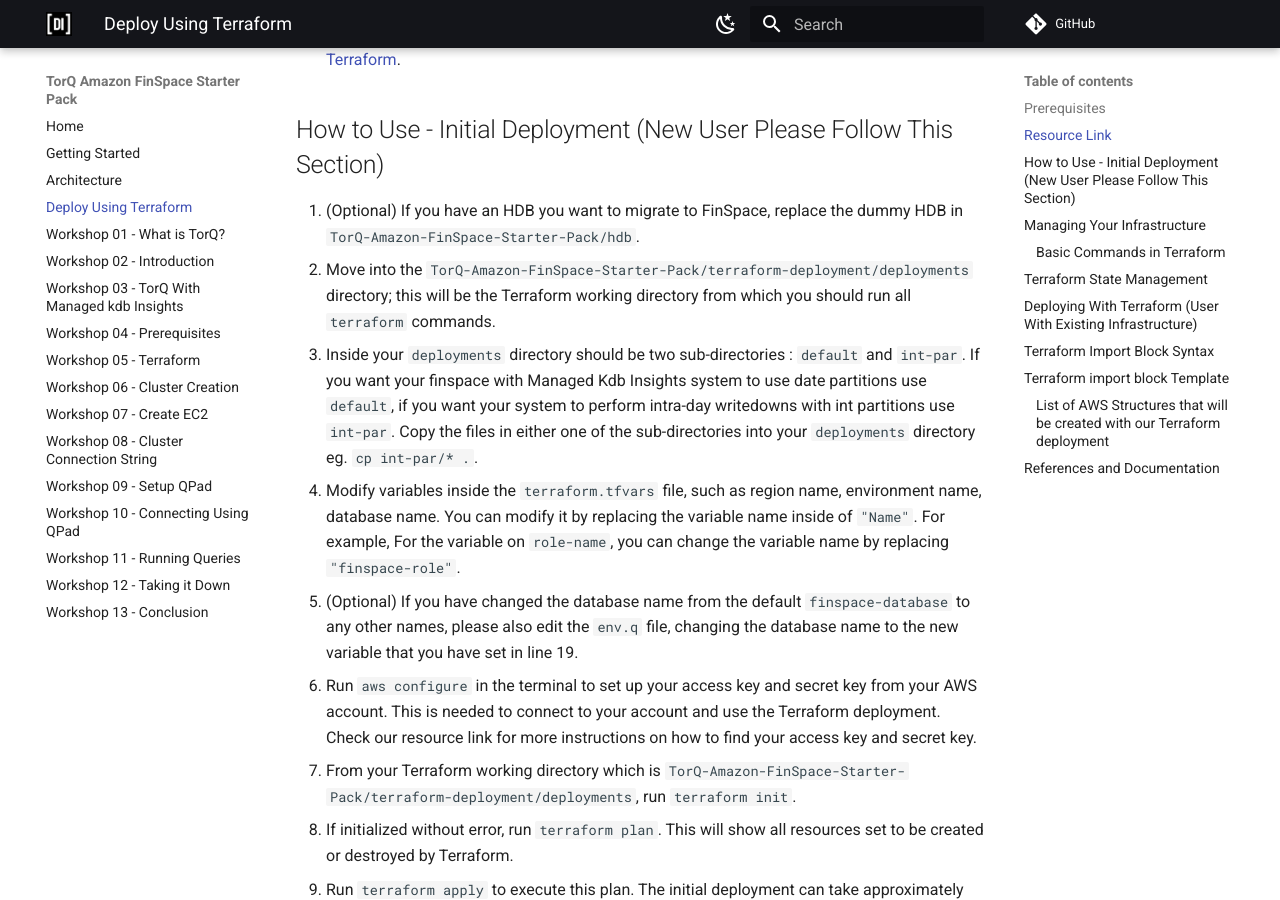
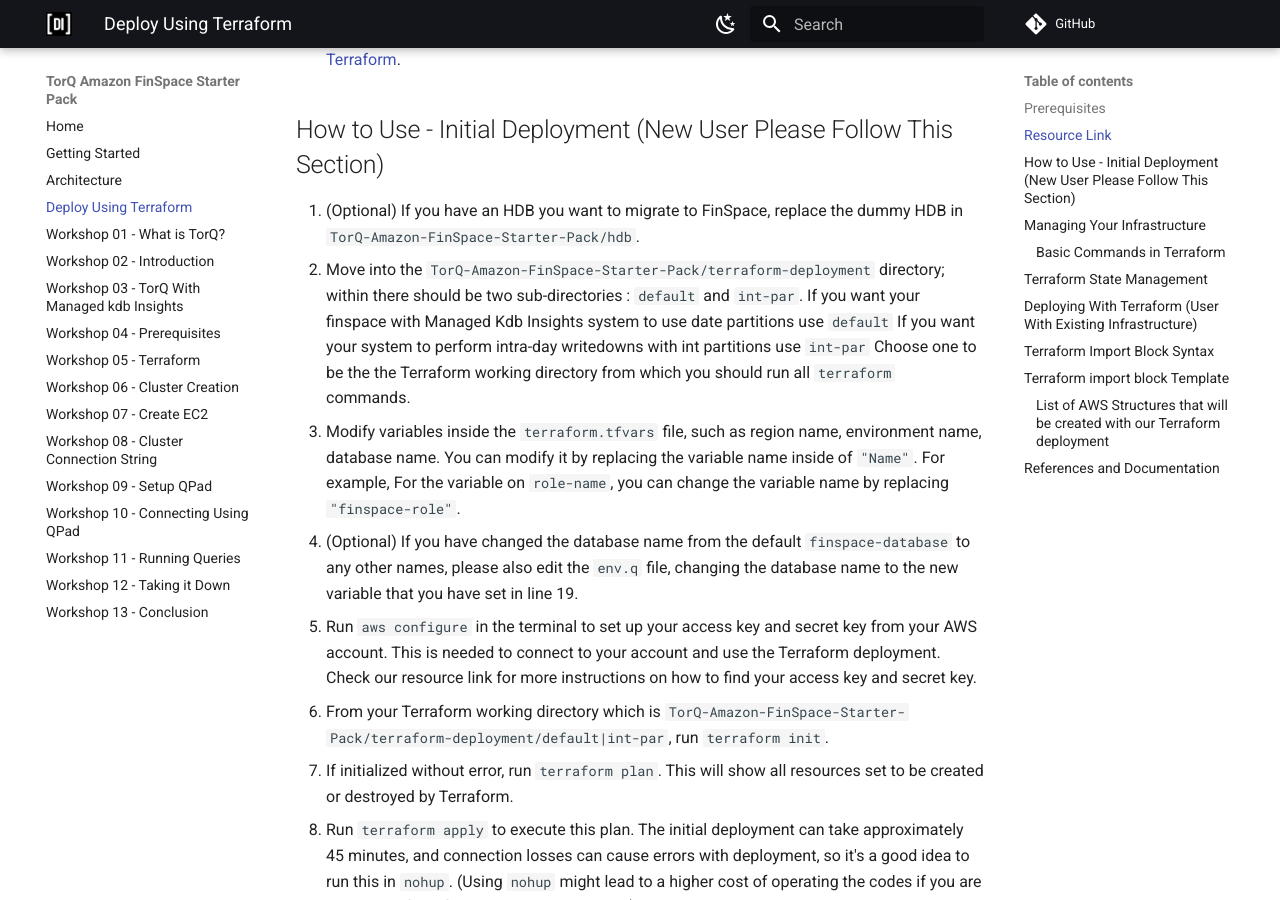
Before and after one commit to DataIntellectTech/TorQ-Amazon-FinSpace-Starter-Pack, an MkDocs documentation site: the page built from docs/terraformdeloyment.md, in a window 1280 px wide and 900 px high, scrolled down 838 px. Built offline with MkDocs 1.6.1 and Material for MkDocs 9.7.7, drawn with Linux system fonts in a browser that asks for light colours; comment, search, counter and statistics services are not loaded.

Commit message:
env management is hard

```diff
--- a/docs/terraformdeloyment.md
+++ b/docs/terraformdeloyment.md
@@ -21,12 +21,14 @@
 ## How to Use - Initial Deployment (New User Please Follow This Section)
 
 1. (Optional) If you have an HDB you want to migrate to FinSpace, replace the dummy HDB in `TorQ-Amazon-FinSpace-Starter-Pack/hdb`.
-2. Move into the `TorQ-Amazon-FinSpace-Starter-Pack/terraform-deployment/deployments` directory; this will be the Terraform working directory from which you should run all `terraform` commands.
-3. Inside your `deployments` directory should be two sub-directories : `default` and `int-par`. If you want your finspace with Managed Kdb Insights system to use date partitions use `default`, if you want your system to perform intra-day writedowns with int partitions use `int-par`. Copy the files in either one of the sub-directories into your `deployments` directory eg. `cp int-par/* .`.
+2. Move into the `TorQ-Amazon-FinSpace-Starter-Pack/terraform-deployment` directory; within there should be two sub-directories : `default` and `int-par`.
+  If you want your finspace with Managed Kdb Insights system to use date partitions use `default`
+  If you want your system to perform intra-day writedowns with int partitions use `int-par`
+  Choose one to be the the Terraform working directory from which you should run all `terraform` commands.
 4. Modify variables inside the `terraform.tfvars` file, such as region name, environment name, database name. You can modify it by replacing the variable name inside of `"Name"`. For example, For the variable on `role-name`, you can change the variable name by replacing `"finspace-role"`.
 5. (Optional) If you have changed the database name from the default `finspace-database` to any other names, please also edit the `env.q` file, changing the database name to the new variable that you have set in line 19.
 6. Run `aws configure` in the terminal to set up your access key and secret key from your AWS account. This is needed to connect to your account and use the Terraform deployment. Check our resource link for more instructions on how to find your access key and secret key.
-7. From your Terraform working directory which is `TorQ-Amazon-FinSpace-Starter-Pack/terraform-deployment/deployments`, run `terraform init`.
+7. From your Terraform working directory which is `TorQ-Amazon-FinSpace-Starter-Pack/terraform-deployment/default|int-par`, run `terraform init`.
 8. If initialized without error, run `terraform plan`. This will show all resources set to be created or destroyed by Terraform.
 9. Run `terraform apply` to execute this plan. The initial deployment can take approximately 45 minutes, and connection losses can cause errors with deployment, so it's a good idea to run this in `nohup`. (Using `nohup` might lead to a higher cost of operating the codes if you are using Terraform from a cloud environment.)
 
```
Also changed, not shown: 3 other files.
